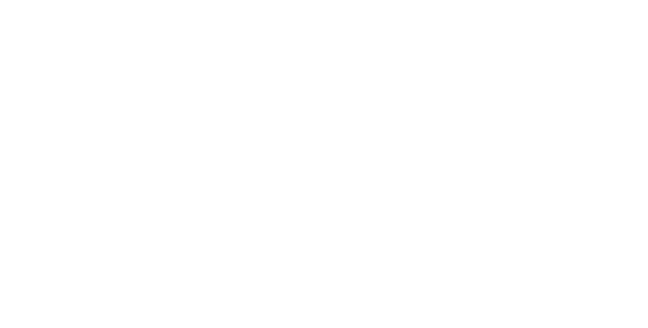
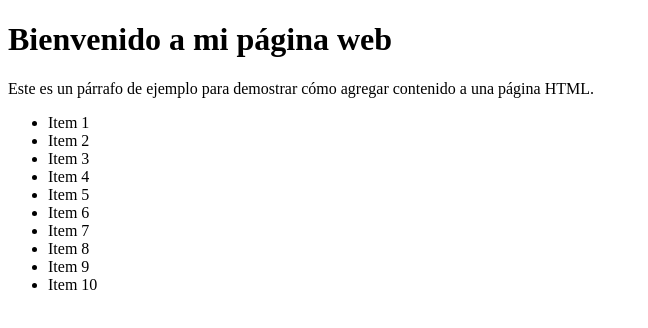
Before and after one commit to juanxbini/sitioweb, a plain HTML site: page index.html in a window 1280 px wide. Shown: the whole page, without its empty margins (0-648 px from the left). Drawn offline with Linux system fonts and the light colour scheme.

Commit message:
Agregue un titulo, parrafo y lista

```diff
--- a/index.html
+++ b/index.html
@@ -6,6 +6,20 @@
     <title>Document</title>
 </head>
 <body>
+    <h1>Bienvenido a mi página web</h1>
+    <p>Este es un párrafo de ejemplo para demostrar cómo agregar contenido a una página HTML.</p>
 
+    <ul>
+        <li>Item 1</li>
+        <li>Item 2</li>
+        <li>Item 3</li>
+        <li>Item 4</li>
+        <li>Item 5</li>
+        <li>Item 6</li>
+        <li>Item 7</li>
+        <li>Item 8</li>
+        <li>Item 9</li>
+        <li>Item 10</li>
+    </ul>
 </body>
 </html>
```
